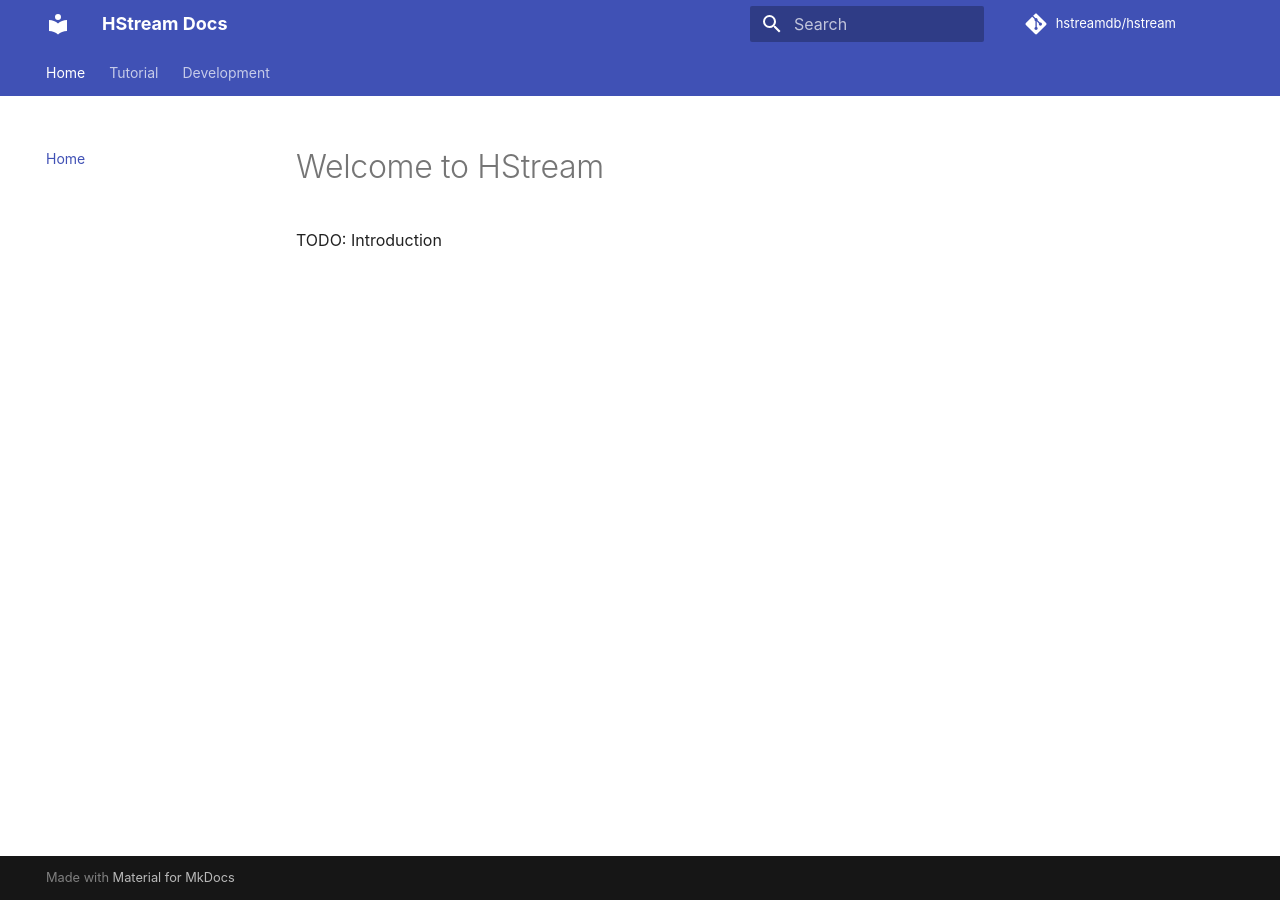
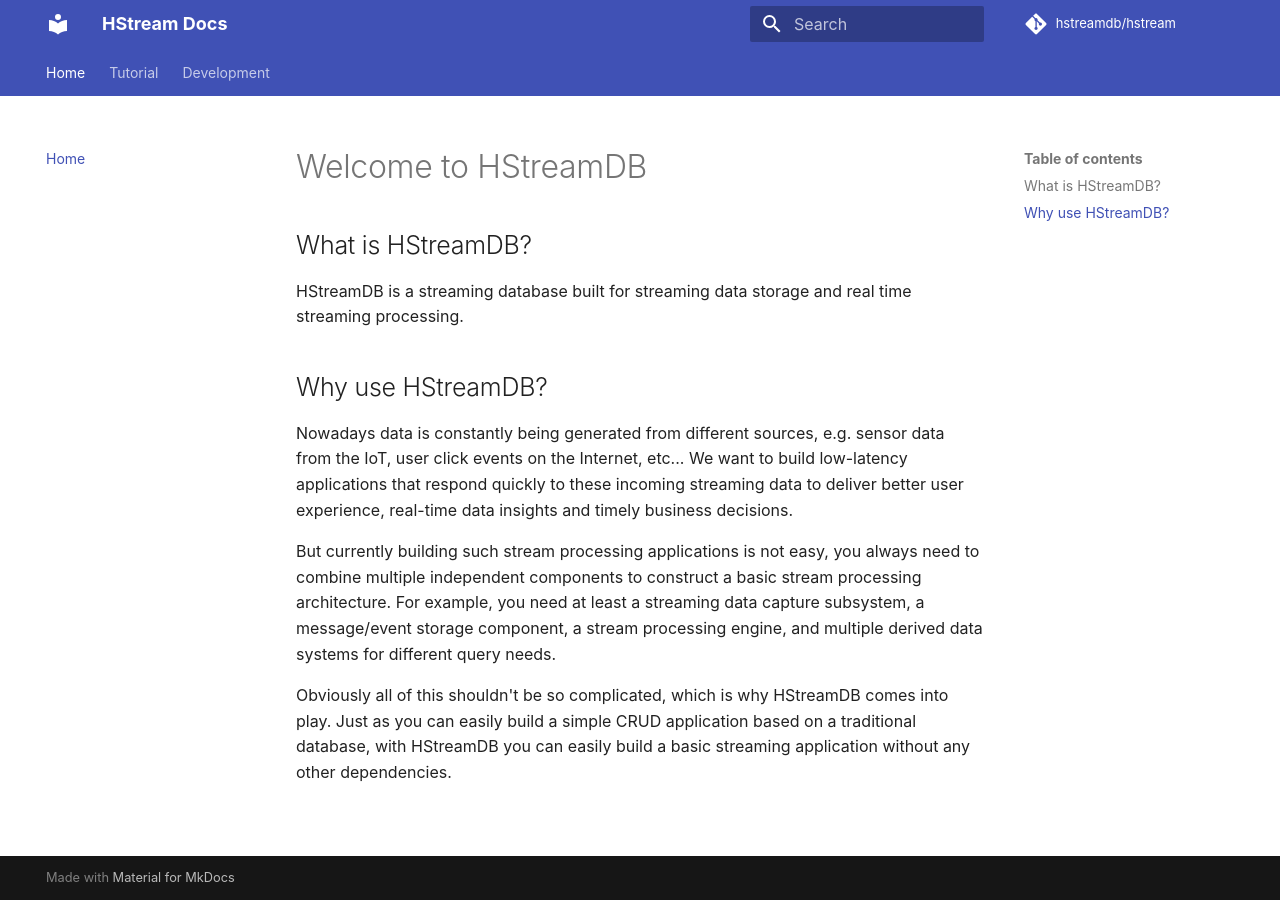
Before and after one commit to hstreamdb/docs, an MkDocs documentation site: the page built from docs/index.md, in a window 1280 px wide. Built offline with MkDocs 1.6.1 and Material for MkDocs 9.7.7, drawn with Linux system fonts in a browser that asks for light colours; comment, search, counter and statistics services are not loaded.

Commit message:
Add simple introduction to HStreamDB

```diff
--- a/docs/index.md
+++ b/docs/index.md
@@ -1,3 +1,27 @@
-# Welcome to HStream
+# Welcome to HStreamDB
 
-TODO: Introduction
+## What is HStreamDB?
+
+HStreamDB is a streaming database built for streaming data storage and real time streaming processing.
+
+## Why use HStreamDB?
+
+Nowadays data is constantly being generated from different sources,
+e.g. sensor data from the IoT, user click events on the Internet, etc...
+We want to build low-latency applications
+that respond quickly to these incoming streaming data to deliver
+better user experience, real-time data insights and timely business decisions.
+
+But currently building such stream processing applications is not easy,
+you always need to combine multiple independent components to
+construct a basic stream processing architecture.
+For example, you need at least
+a streaming data capture subsystem,
+a message/event storage component,
+a stream processing engine,
+and multiple derived data systems for different query needs.
+
+Obviously all of this shouldn't be so complicated,
+which is why HStreamDB comes into play.
+Just as you can easily build a simple CRUD application based on a traditional database,
+with HStreamDB you can easily build a basic streaming application without any other dependencies.
```
